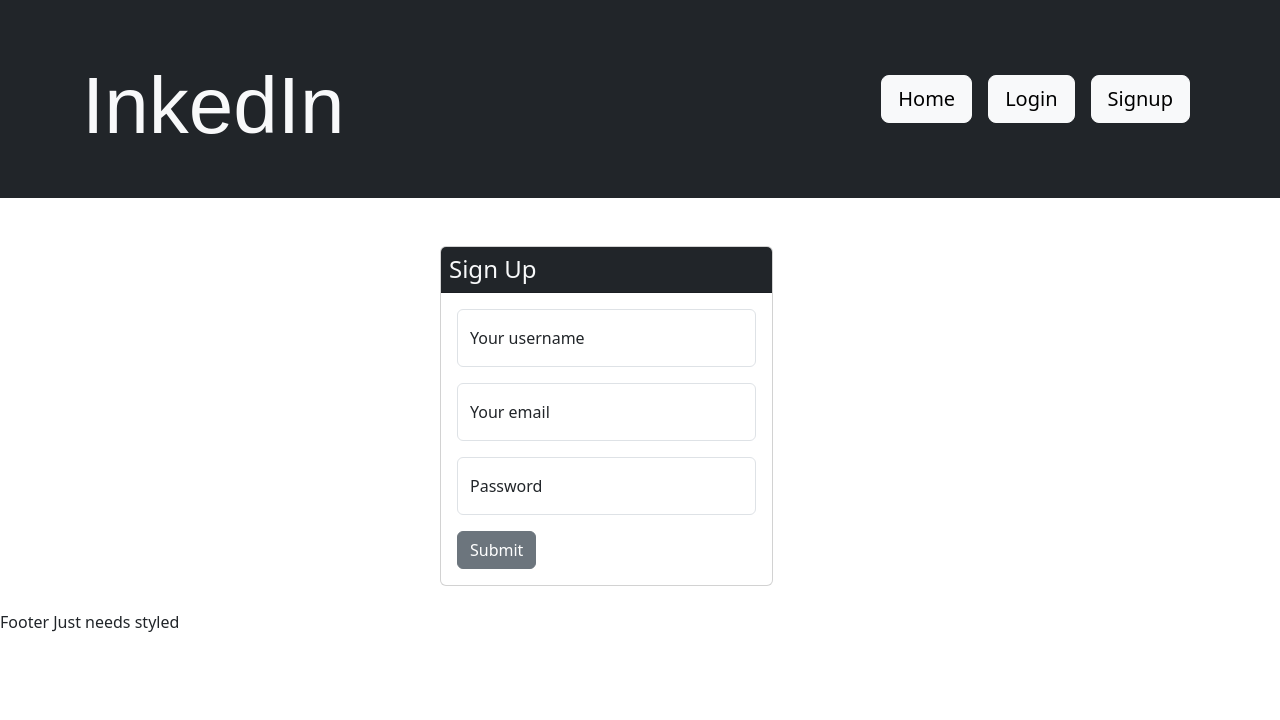
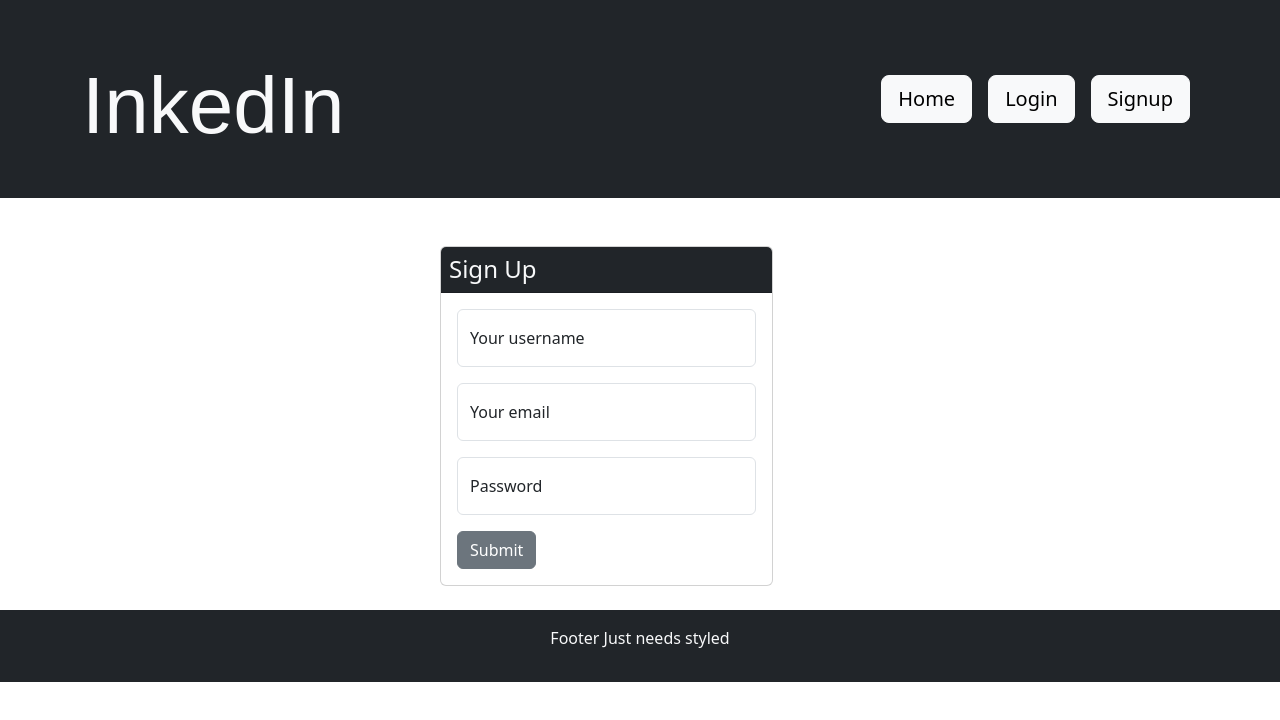
Before and after one commit to bnadel4/inkedin, a React (Create React App) app in the folder client/: page /signup in a window 1280 px wide. Shown: the top 720 px of the page. Built offline with nearby package versions, Linux system fonts and the light colour scheme; the HTML template or start-up script is replaced by a standard one; a web font is replaced by a local one.

Commit message:
Footer Styling

```diff
--- a/client/src/components/createPost.js
+++ b/client/src/components/createPost.js
@@ -11,7 +11,6 @@ const CreatePost = ({ onSubmit }) => {
 
   const handleSubmit = (e) => {
     e.preventDefault();
-    // Pass the new post data to the parent component
     onSubmit({ title, content });
     setTitle('');
     setContent('');
--- a/client/src/components/footer.js
+++ b/client/src/components/footer.js
@@ -1,10 +1,15 @@
 import React from 'react';
-import { useLocation, useNavigate } from 'react-router-dom';
 
 const Footer = () => {
   return (
-    <footer>
-      Footer Just needs styled
+    <footer className="bg-dark text-light py-3">
+      <div className="container">
+        <div className="row justify-content-center">
+          <div className="col text-center">
+            <p>Footer Just needs styled</p>
+          </div>
+        </div>
+      </div>
     </footer>
   );
 };
```
